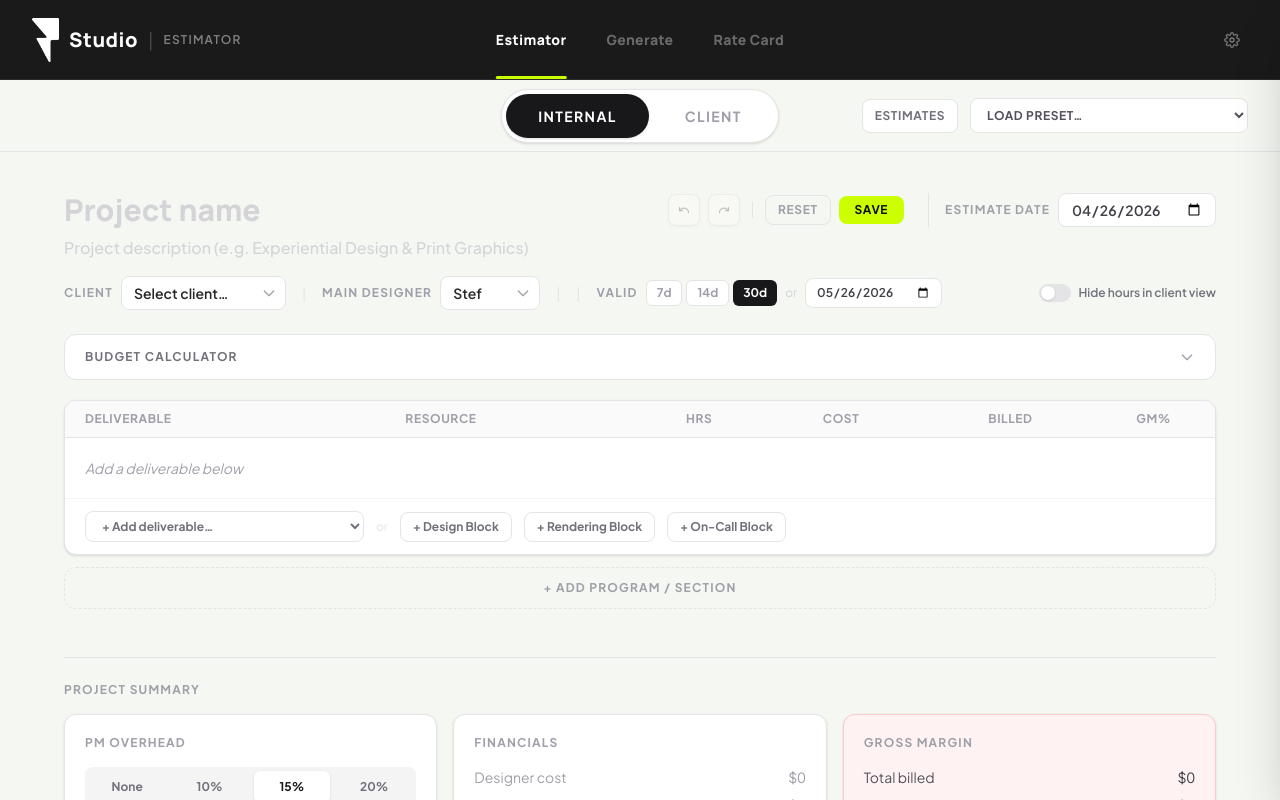
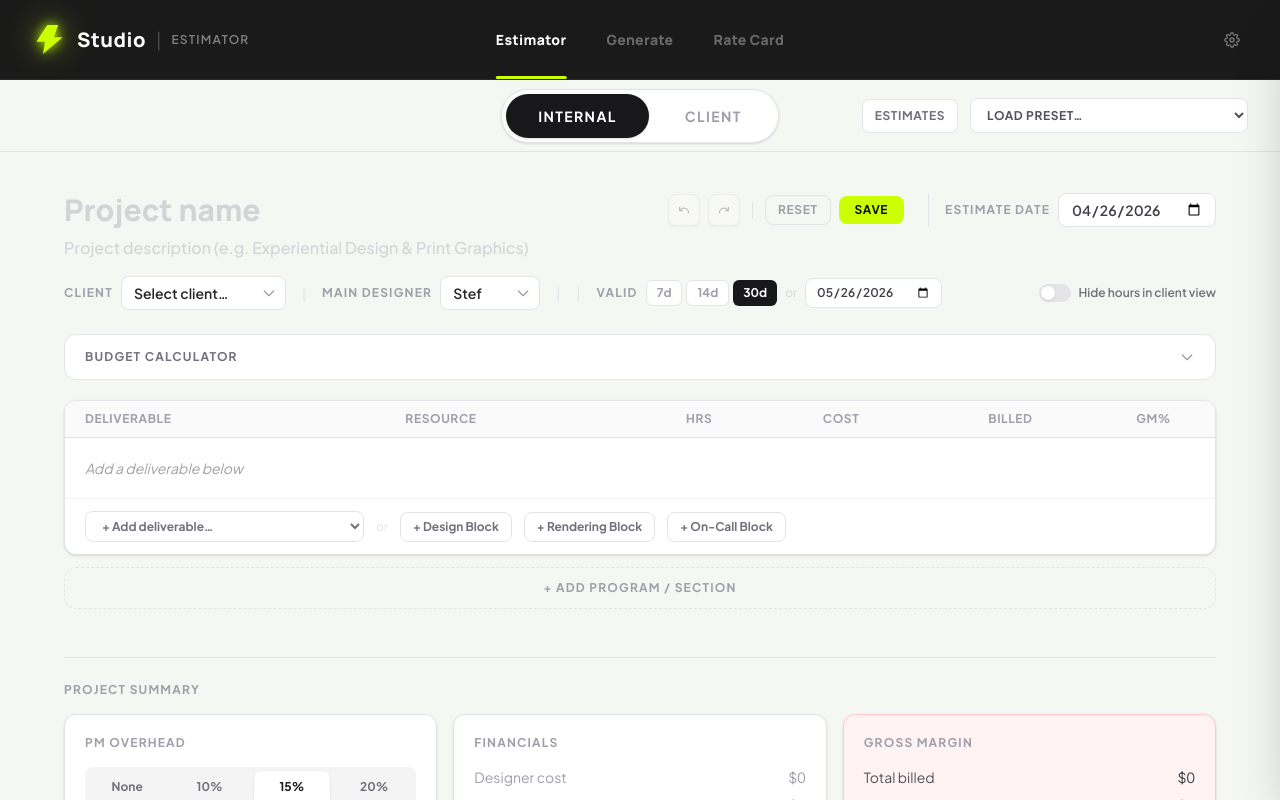
Before and after one commit to lhbidesign/project-estimator, a React (Vite) app: page / in a window 1280 px wide. Shown: the top 800 px of the page. Built offline with nearby package versions, Linux system fonts and the light colour scheme.

Commit message:
Replace nav logo with neon lightning bolt SVG
Inline SVG bolt in lime (#CCFF00) with drop-shadow glow, sized 35px
(~20% smaller than the previous h-11/44px image).

Co-Authored-By: Claude Sonnet 4.6 <noreply@anthropic.com>

```diff
--- a/src/components/EstimatorHeader.jsx
+++ b/src/components/EstimatorHeader.jsx
@@ -3,6 +3,22 @@ const PAGES = [
   { id: 'generate',  label: 'Generate'  },
   { id: 'rate-card', label: 'Rate Card' },
 ]
+
+function LightningBolt() {
+  return (
+    <svg
+      viewBox="0 0 24 24"
+      fill="#CCFF00"
+      className="w-auto flex-shrink-0"
+      style={{
+        height: '35px',
+        filter: 'drop-shadow(0 0 6px #CCFF00) drop-shadow(0 0 16px rgba(204,255,0,0.45))',
+      }}
+    >
+      <path d="M10.5 2 L3 13.5 H9 L7.5 22 L21 10.5 H15 L18 2 Z" />
+    </svg>
+  )
+}
 
 function GearIcon() {
   return (
@@ -30,12 +46,7 @@ export default function EstimatorHeader({ page, setPage, onOpenSettings }) {
         className="flex items-center gap-2.5 flex-shrink-0 focus-light rounded-lg px-1 -mx-1 hover:opacity-80 transition-opacity"
         aria-label="Go to Estimator"
       >
-        <img
-          src={`${import.meta.env.BASE_URL}lh-logo.png`}
-          alt="Little House"
-          className="h-11 w-auto"
-          style={{ filter: 'brightness(0) invert(1)' }}
-        />
+        <LightningBolt />
         <span className="text-white font-extrabold text-xl tracking-wide" style={{ fontFamily: 'var(--font-display)' }}>
           Studio
         </span>
```
